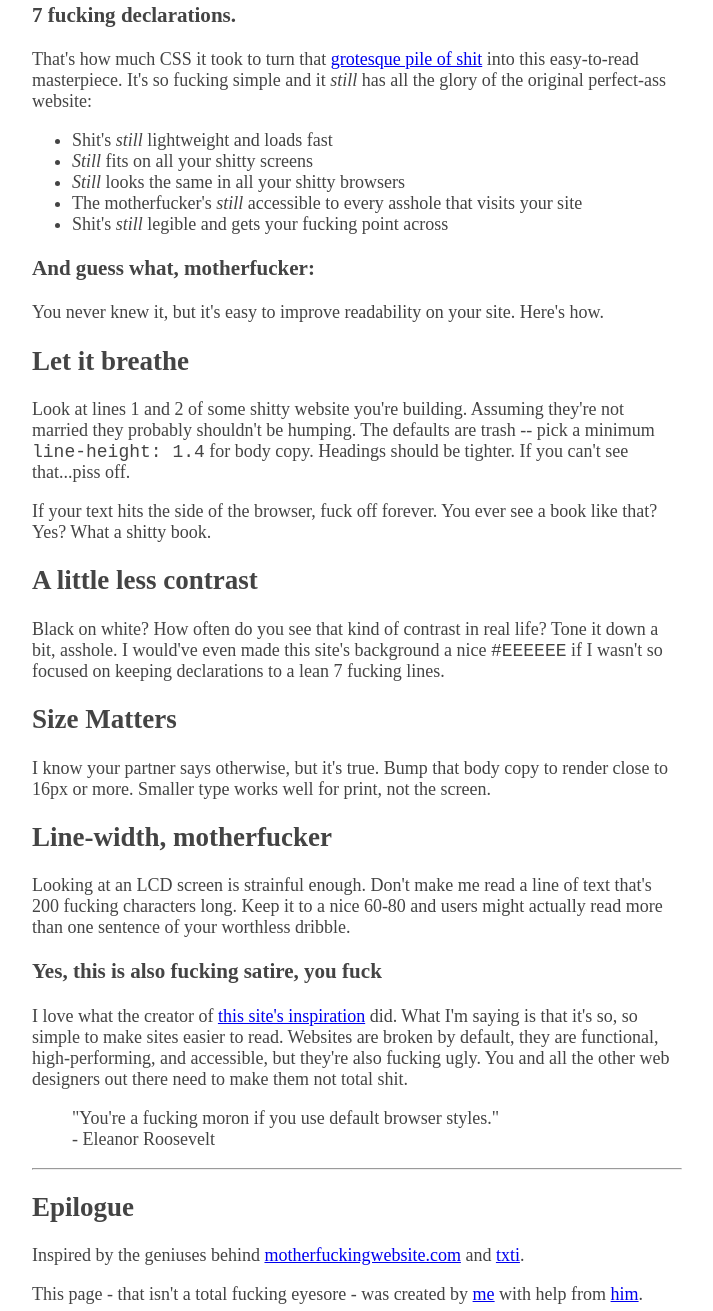
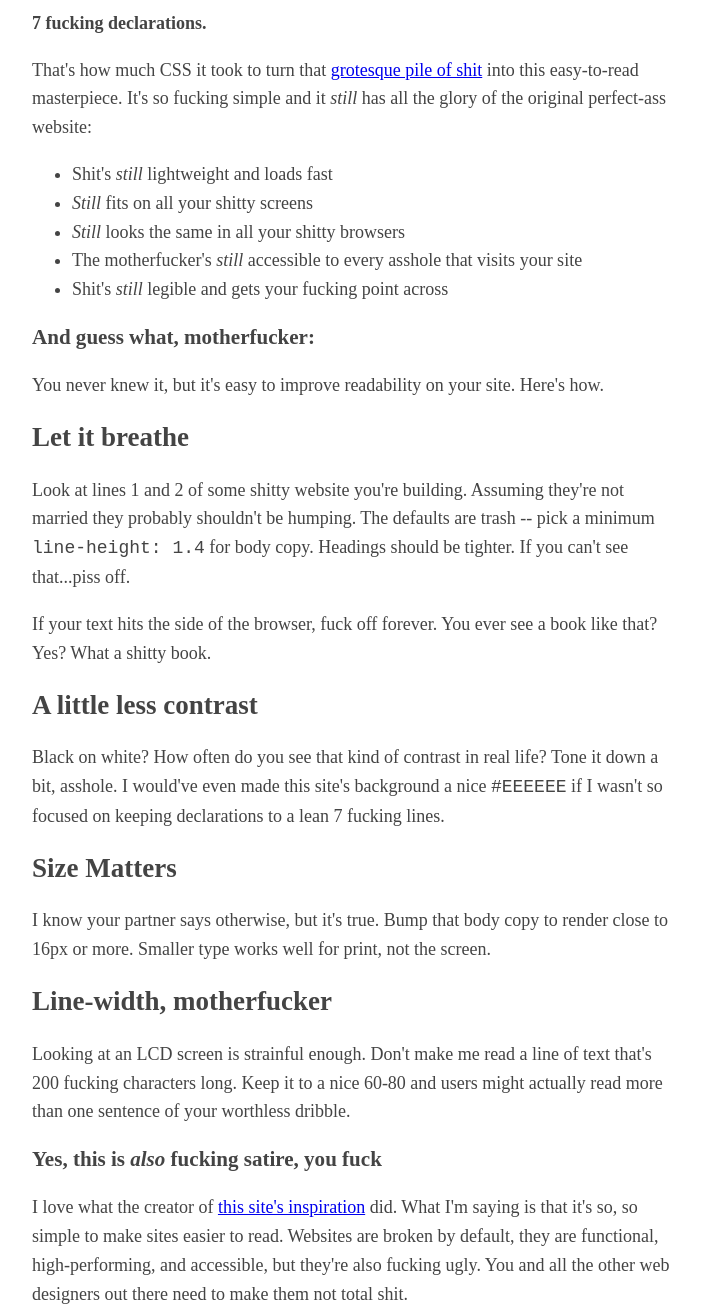
Before and after one commit to valerianm/BetterMotherFuckingWebsite.github.io, a plain HTML site: page BetterMotherFuckingWebsiteCopy.html in a window 1280 px wide. Shown: the part 233-1544 px from the top of the page, without its empty margins (283-996 px from the left). Drawn offline with Linux system fonts and the light colour scheme.

Commit message:
CSS terminé

```diff
--- a/BetterMotherFuckingWebsiteCopy.html
+++ b/BetterMotherFuckingWebsiteCopy.html
@@ -8,11 +8,11 @@
     <div id="Main">
 
       <h1>This is <i>still</i> a motherfucking website.</h1>
-      <p>And it's more fucking perfect than the last guy's.</p>
+      <p class="text">And it's more fucking perfect than the last guy's.</p>
       <h2>Seriously, it takes minimal fucking effort to improve this shit.</h2>
-      <h3>7 fucking declarations.</h3>
-      <p>That's how much CSS it took to turn that <a href="../git-HTML_CSS-val/MotherFuckingWebsiteCopy.html">grotesque pile of shit</a> into this easy-to-read masterpiece. It's so fucking simple and it <i>still</i> has all the glory of the original perfect-ass website:</p>
-      <ul>
+      <p class="text"><b>7 fucking declarations.</b></p>
+      <p class="text">That's how much CSS it took to turn that <a href="../git-HTML_CSS-val/MotherFuckingWebsiteCopy.html">grotesque pile of shit</a> into this easy-to-read masterpiece. It's so fucking simple and it <i>still</i> has all the glory of the original perfect-ass website:</p>
+      <ul class="text">
         <li>Shit's <i>still</i> lightweight and loads fast</li>
         <li><i>Still</i> fits on all your shitty screens</li>
         <li><i>Still</i> looks the same in all your shitty browsers</li>
@@ -20,27 +20,27 @@
         <li>Shit's <i>still</i> legible and gets your fucking point across</li>
       </ul>
       <h3>And guess what, motherfucker:</h3>
-      <p>You never knew it, but it's easy to improve readability on your site. Here's how.</p>
+      <p class="text">You never knew it, but it's easy to improve readability on your site. Here's how.</p>
       <h2>Let it breathe</h2>
-      <p>Look at lines 1 and 2 of some shitty website you're building. Assuming they're not married they probably shouldn't be humping. The defaults are trash -- pick a minimum <tt>line-height: 1.4</tt> for body copy. Headings should be tighter. If you can't see that...piss off.</p>
-      <p>If your text hits the side of the browser, fuck off forever. You ever see a book like that? Yes? What a shitty book.</p>
+      <p class="text">Look at lines 1 and 2 of some shitty website you're building. Assuming they're not married they probably shouldn't be humping. The defaults are trash -- pick a minimum <tt>line-height: 1.4</tt> for body copy. Headings should be tighter. If you can't see that...piss off.</p>
+      <p class="text">If your text hits the side of the browser, fuck off forever. You ever see a book like that? Yes? What a shitty book.</p>
       <h2>A little less contrast</h2>
-      <p>Black on white? How often do you see that kind of contrast in real life? Tone it down a bit, asshole. I would've even made this site's background a nice <tt>#EEEEEE</tt> if I wasn't so focused on keeping declarations to a lean 7 fucking lines.</p>
+      <p class="text">Black on white? How often do you see that kind of contrast in real life? Tone it down a bit, asshole. I would've even made this site's background a nice <tt>#EEEEEE</tt> if I wasn't so focused on keeping declarations to a lean 7 fucking lines.</p>
       <h2>Size Matters</h2>
-      <p>I know your partner says otherwise, but it's true. Bump that body copy to render close to 16px or more. Smaller type works well for print, not the screen.</p>
+      <p class="text">I know your partner says otherwise, but it's true. Bump that body copy to render close to 16px or more. Smaller type works well for print, not the screen.</p>
       <h2>Line-width, motherfucker</h2>
-      <p>Looking at an LCD screen is strainful enough. Don't make me read a line of text that's 200 fucking characters long. Keep it to a nice 60-80 and users might actually read more than one sentence of your worthless dribble.</p>
-      <h3>Yes, this is also fucking satire, you fuck</h3>
-      <p>I love what the creator of <a href="../git-HTML_CSS-val/MotherFuckingWebsiteCopy.html">this site's inspiration</a> did. What I'm saying is that it's so, so simple to make sites easier to read. Websites are broken by default, they are functional, high-performing, and accessible, but they're also fucking ugly. You and all the other web designers out there need to make them not total shit.</p>
-      <blockquote>
+      <p class="text">Looking at an LCD screen is strainful enough. Don't make me read a line of text that's 200 fucking characters long. Keep it to a nice 60-80 and users might actually read more than one sentence of your worthless dribble.</p>
+      <h3>Yes, this is <i>also</i> fucking satire, you fuck</h3>
+      <p class="text">I love what the creator of <a href="../git-HTML_CSS-val/MotherFuckingWebsiteCopy.html">this site's inspiration</a> did. What I'm saying is that it's so, so simple to make sites easier to read. Websites are broken by default, they are functional, high-performing, and accessible, but they're also fucking ugly. You and all the other web designers out there need to make them not total shit.</p>
+      <blockquote class="text">
         "You're a fucking moron if you use default browser styles."
         <br>
         - Eleanor Roosevelt
       </blockquote>
       <hr>
       <h2>Epilogue</h2>
-      <p>Inspired by the geniuses behind <a href="../git-HTML_CSS-val/MotherFuckingWebsiteCopy.html">motherfuckingwebsite.com</a> and <a href="http://www.thehackingproject.org">txti</a>.</p>
-      <p>This page - that isn't a total fucking eyesore - was created by <a href="https://www.facebook.com/valerian.michelot">me</a> with help from <a href="https://www.google.com">him</a>.</p>
+      <p class="text">Inspired by the geniuses behind <a href="../git-HTML_CSS-val/MotherFuckingWebsiteCopy.html">motherfuckingwebsite.com</a> and <a href="http://www.thehackingproject.org">txti</a>.</p>
+      <p class="text">This page - that isn't a total fucking eyesore - was created by <a href="https://www.facebook.com/valerian.michelot">me</a> with help from <a href="https://www.google.com">him</a>.</p>
     </div>
   </body>
 </html>
--- a/style.css
+++ b/style.css
@@ -2,6 +2,11 @@
   width: 650px;
   font-size: 18px;
   color: #444;
-  margin: auto;
-  padding-top: 10px;
+  margin-left: auto;
+  margin-right: auto;
+  margin-top: 40px;
+  margin-bottom: 40px;
 }
+.text {
+  line-height: 1.6;
+}
```
